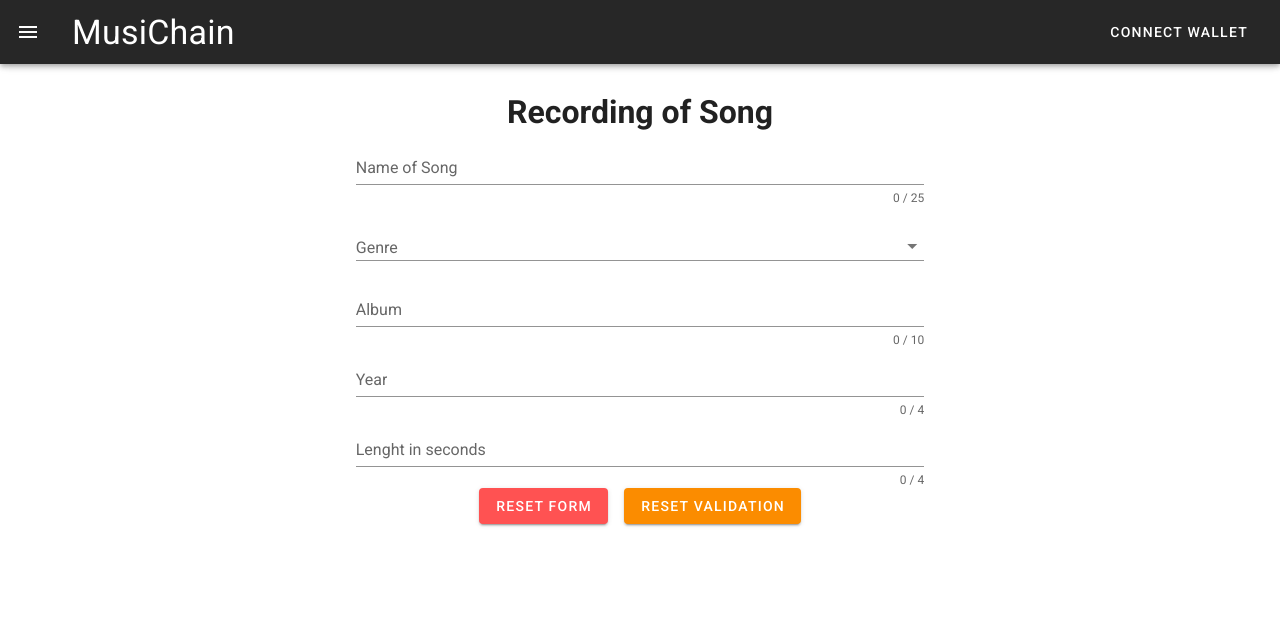
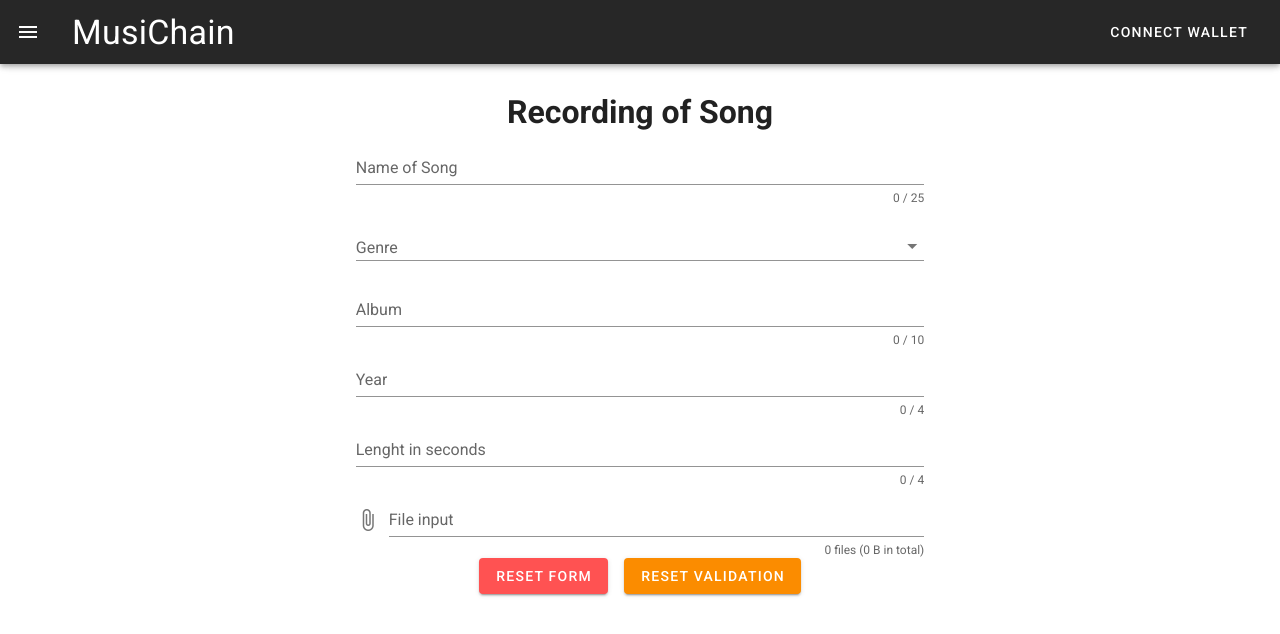
Before and after one commit to sergiostef25/MusiChain, a Vue app: page /song in a window 1280 px wide. Shown: the top 634 px of the page. Built offline with nearby package versions, Linux system fonts and the light colour scheme.

Commit message:
Update SongView.vue

```diff
--- a/src/views/SongView.vue
+++ b/src/views/SongView.vue
@@ -59,6 +59,16 @@
               label="Lenght in seconds"
               required
             ></v-text-field>
+
+            <template>
+            <v-file-input
+            counter
+            show-size
+            truncate-length="17"
+             accept="image/*"
+              label="File input"
+             ></v-file-input>
+            </template>
 
 
             <v-btn
```
